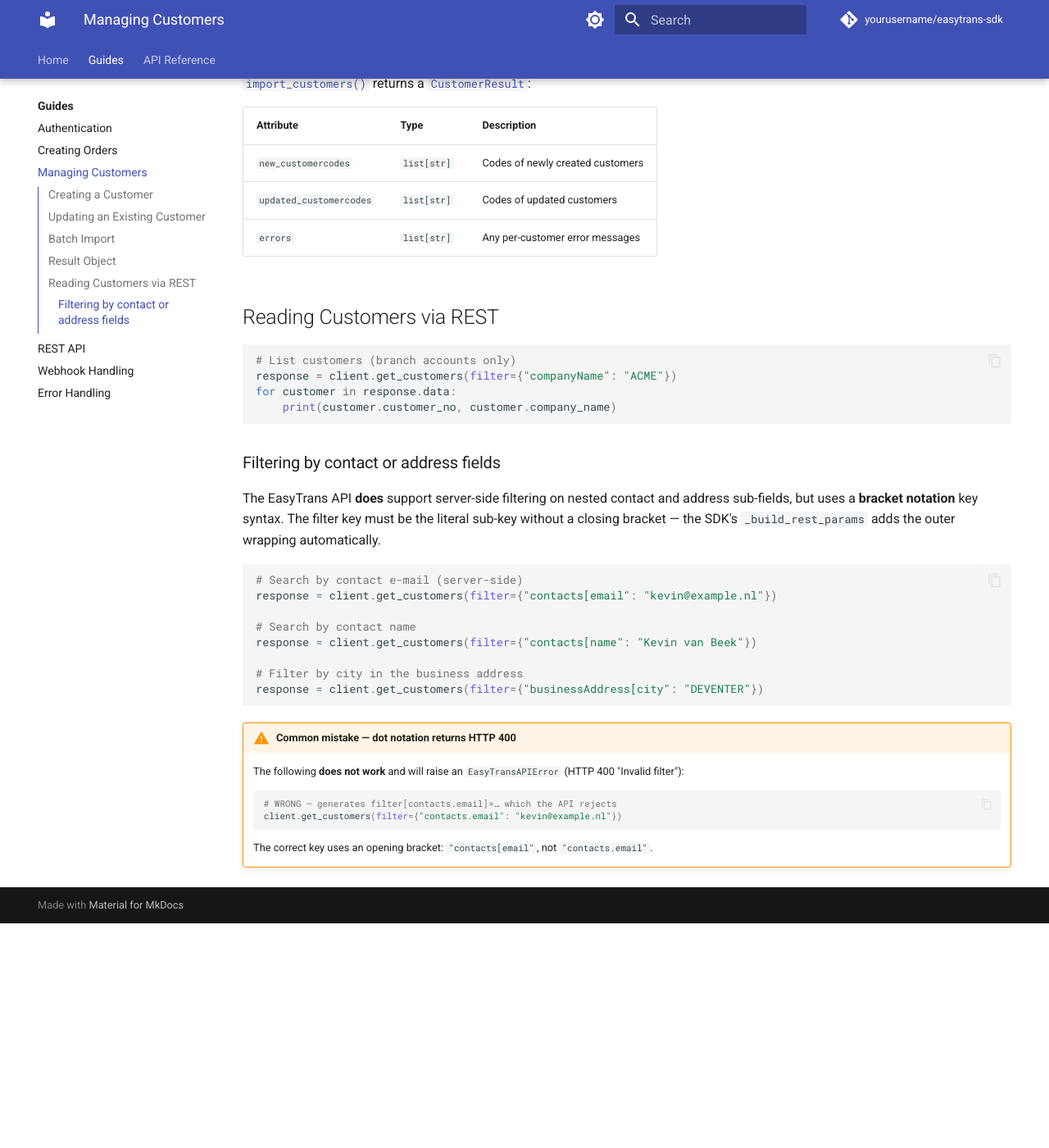
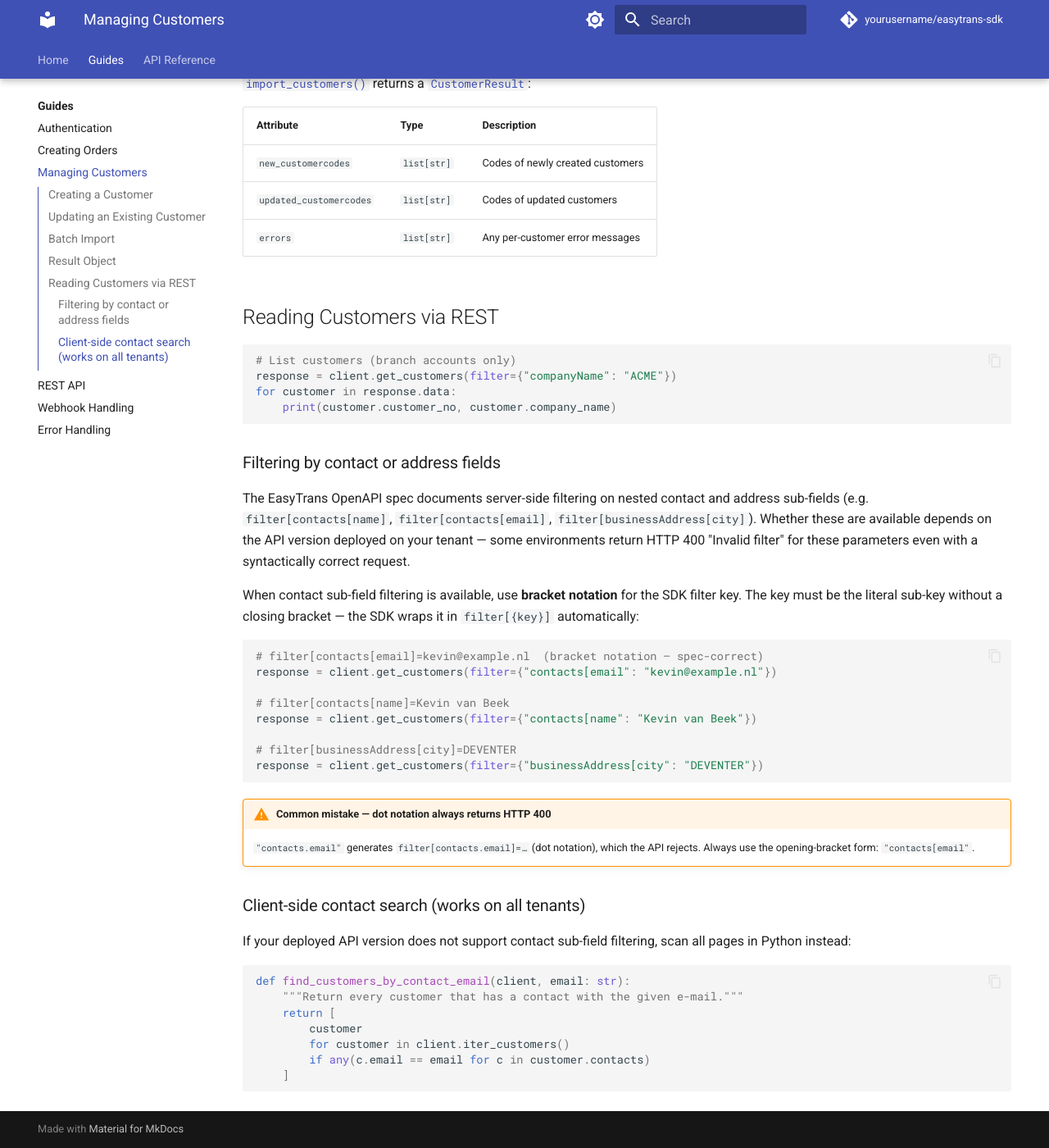
Before and after one commit to smekkos/easytrans-python-sdk, an MkDocs documentation site: the page built from docs/guides/customers.md, in a window 1280 px wide and 1400 px high, scrolled down 1147 px. Shown: the whole window at 82% size. Built offline with MkDocs 1.6.1 and Material for MkDocs 9.7.7, drawn with Linux system fonts in a browser that asks for light colours; comment, search, counter and statistics services are not loaded; before the commit the page ends 2273 px from its top, so only the background shows below that.

Commit message:
Update documentation for nested contact and address filtering; clarify potential HTTP 400 errors and fallback options

````diff
--- a/docs/guides/customers.md
+++ b/docs/guides/customers.md
@@ -67,30 +67,44 @@ for customer in response.data:
 
 ### Filtering by contact or address fields
 
-The EasyTrans API **does** support server-side filtering on nested contact
-and address sub-fields, but uses a **bracket notation** key syntax.
-The filter key must be the literal sub-key without a closing bracket — the
-SDK's `_build_rest_params` adds the outer wrapping automatically.
+The EasyTrans OpenAPI spec documents server-side filtering on nested contact
+and address sub-fields (e.g. `filter[contacts[name]`, `filter[contacts[email]`,
+`filter[businessAddress[city]`). Whether these are available depends on the
+API version deployed on your tenant — some environments return HTTP 400
+"Invalid filter" for these parameters even with a syntactically correct
+request.
+
+When contact sub-field filtering is available, use **bracket notation** for
+the SDK filter key. The key must be the literal sub-key without a closing
+bracket — the SDK wraps it in `filter[{key}]` automatically:
 
 ```python
-# Search by contact e-mail (server-side)
+# filter[contacts[email]=kevin@example.nl  (bracket notation — spec-correct)
 response = client.get_customers(filter={"contacts[email": "kevin@example.nl"})
 
-# Search by contact name
+# filter[contacts[name]=Kevin van Beek
 response = client.get_customers(filter={"contacts[name": "Kevin van Beek"})
 
-# Filter by city in the business address
+# filter[businessAddress[city]=DEVENTER
 response = client.get_customers(filter={"businessAddress[city": "DEVENTER"})
 ```
 
-!!! warning "Common mistake — dot notation returns HTTP 400"
-    The following **does not work** and will raise an `EasyTransAPIError`
-    (HTTP 400 "Invalid filter"):
+!!! warning "Common mistake — dot notation always returns HTTP 400"
+    `"contacts.email"` generates `filter[contacts.email]=…` (dot notation),
+    which the API rejects. Always use the opening-bracket form:
+    `"contacts[email"`.
 
-    ```python
-    # WRONG — generates filter[contacts.email]=… which the API rejects
-    client.get_customers(filter={"contacts.email": "kevin@example.nl"})
-    ```
+### Client-side contact search (works on all tenants)
 
-    The correct key uses an opening bracket: `"contacts[email"`, not
-    `"contacts.email"`.
+If your deployed API version does not support contact sub-field filtering,
+scan all pages in Python instead:
+
+```python
+def find_customers_by_contact_email(client, email: str):
+    """Return every customer that has a contact with the given e-mail."""
+    return [
+        customer
+        for customer in client.iter_customers()
+        if any(c.email == email for c in customer.contacts)
+    ]
+```
````
Also changed, not shown: 1 other file.
